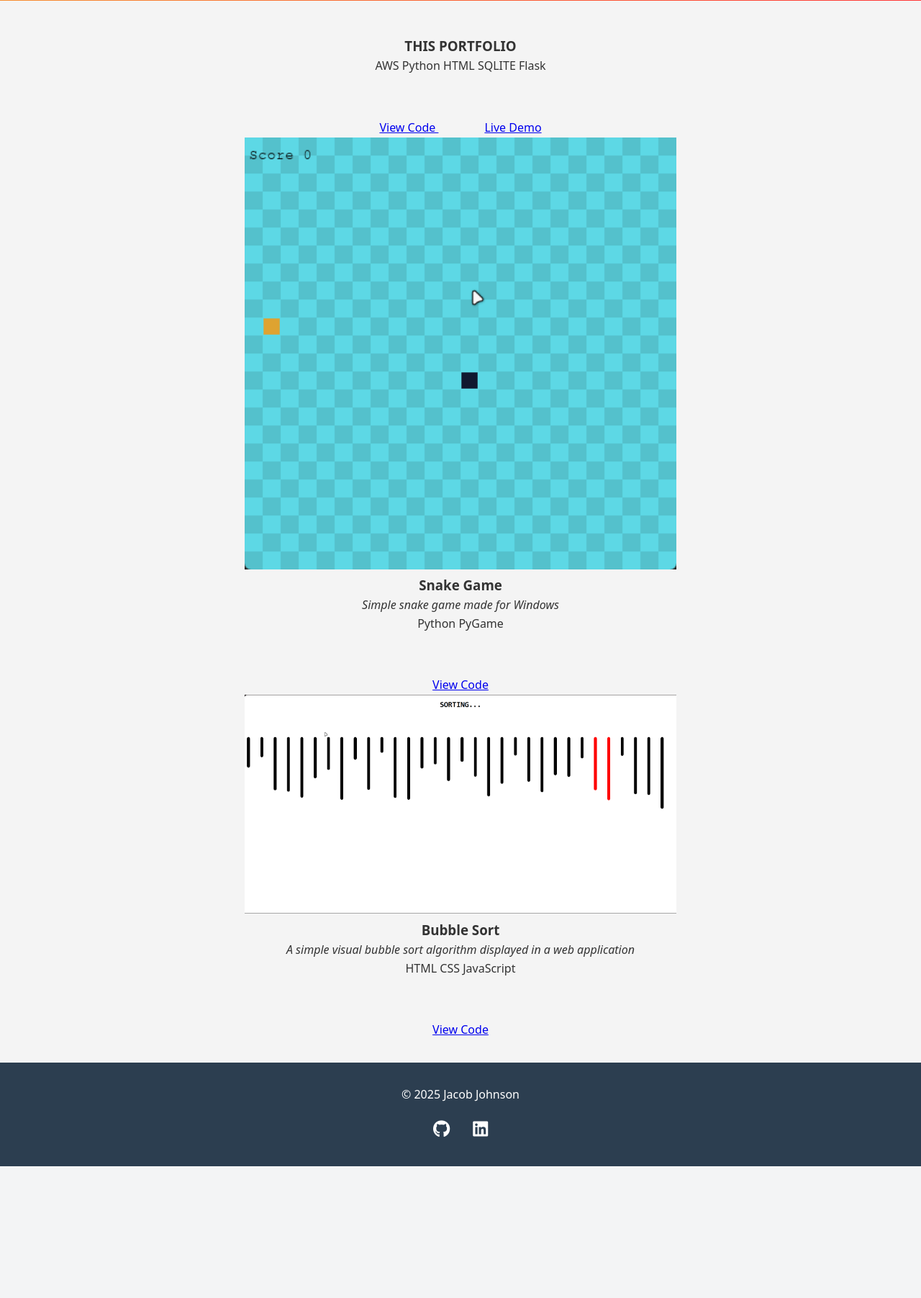
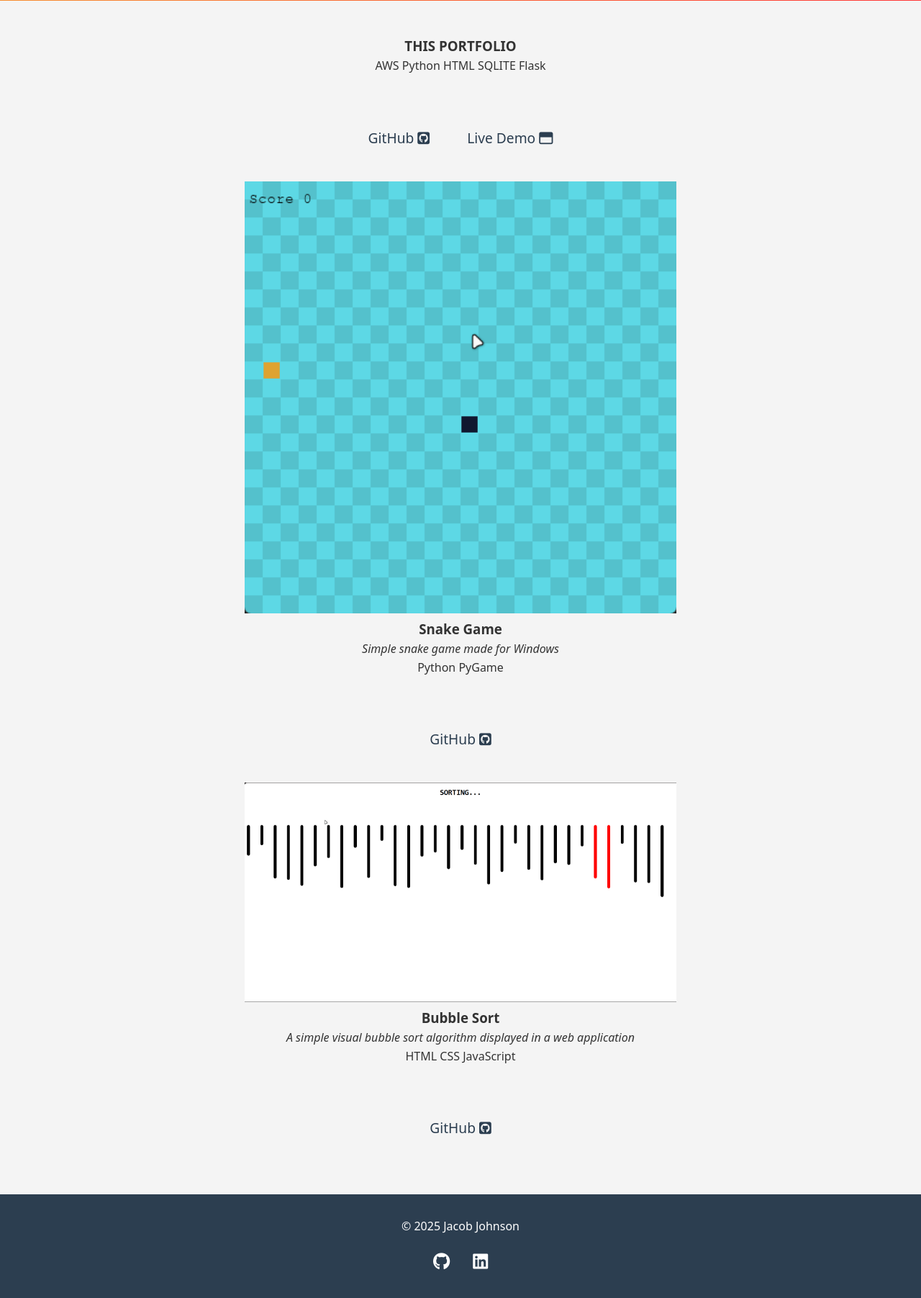
Before and after one commit to punkinjmj/portfolio-website, a Flask app: page /projects in a window 1280 px wide. Shown: the part 323-2126 px from the top of the page at 72% size. Before the commit the page ends 1943 px from the top, so only its background shows below. Run offline with Flask 3, Linux system fonts and the light colour scheme; data comes from the database, SQL or seed files in the repository.

Commit message:
changed styling for buttons

```diff
--- a/flask-website/static/css/style.css
+++ b/flask-website/static/css/style.css
@@ -166,7 +166,19 @@ nav a:hover {
 }
 
 .btn {
-    padding: 2rem;
+    display: inline-block;
+    padding: 0.75rem 1.5rem;
+    /* border-radius: 8%; */
+    text-decoration: none;
+    font-size: 1.2rem;
+    color:#2c3e50;
+    transition: background 0.3s, color 0.3s;
+    margin-bottom: 2rem;
+}
+
+.btn:hover {
+    background: #3498db;
+    color: white;
 }
 
 footer {
--- a/flask-website/templates/projects.html
+++ b/flask-website/templates/projects.html
@@ -30,13 +30,13 @@
 
                             <div>
                                 {% if project.github_url %}
-                                    <a href="{{ project.github_url }}" target="_blank" class="btn btn-secondary">
-                                        View Code
+                                    <a href="{{ project.github_url }}" target="_blank" class="btn btn-secondary github-btn">
+                                        GitHub <i class="fa-brands fa-square-github"></i>
                                     </a>
                                 {% endif %}
                                 {% if project.live_url %}
-                                    <a href="{{ project.live_url }}" target="_blank" class="btn">
-                                        Live Demo
+                                    <a href="{{ project.live_url }}" target="_blank" class="btn live-btn">
+                                        Live Demo <i class="fa-regular fa-window-maximize"></i>
                                     </a>
                                 {% endif %}
                             </div>
```
